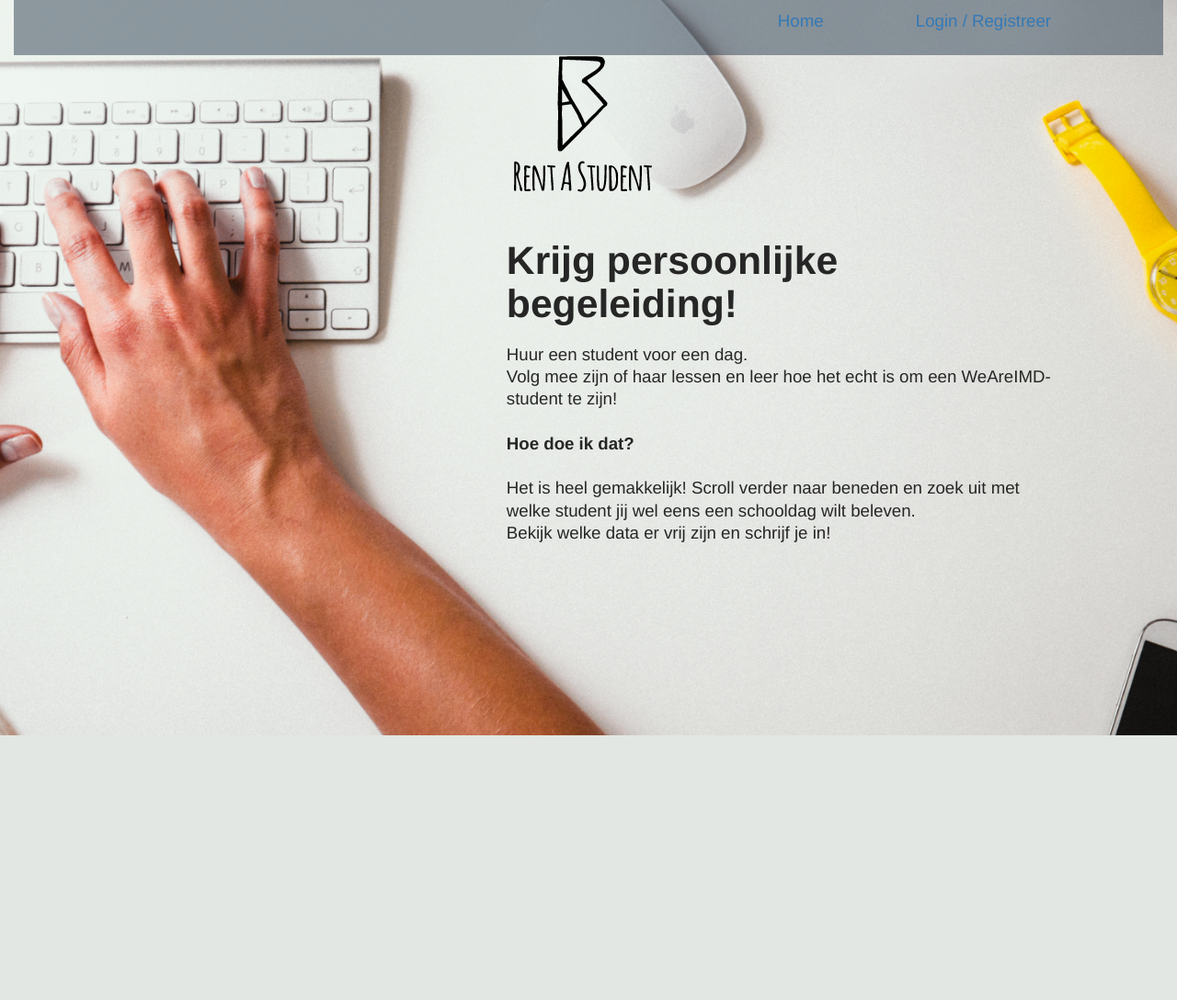
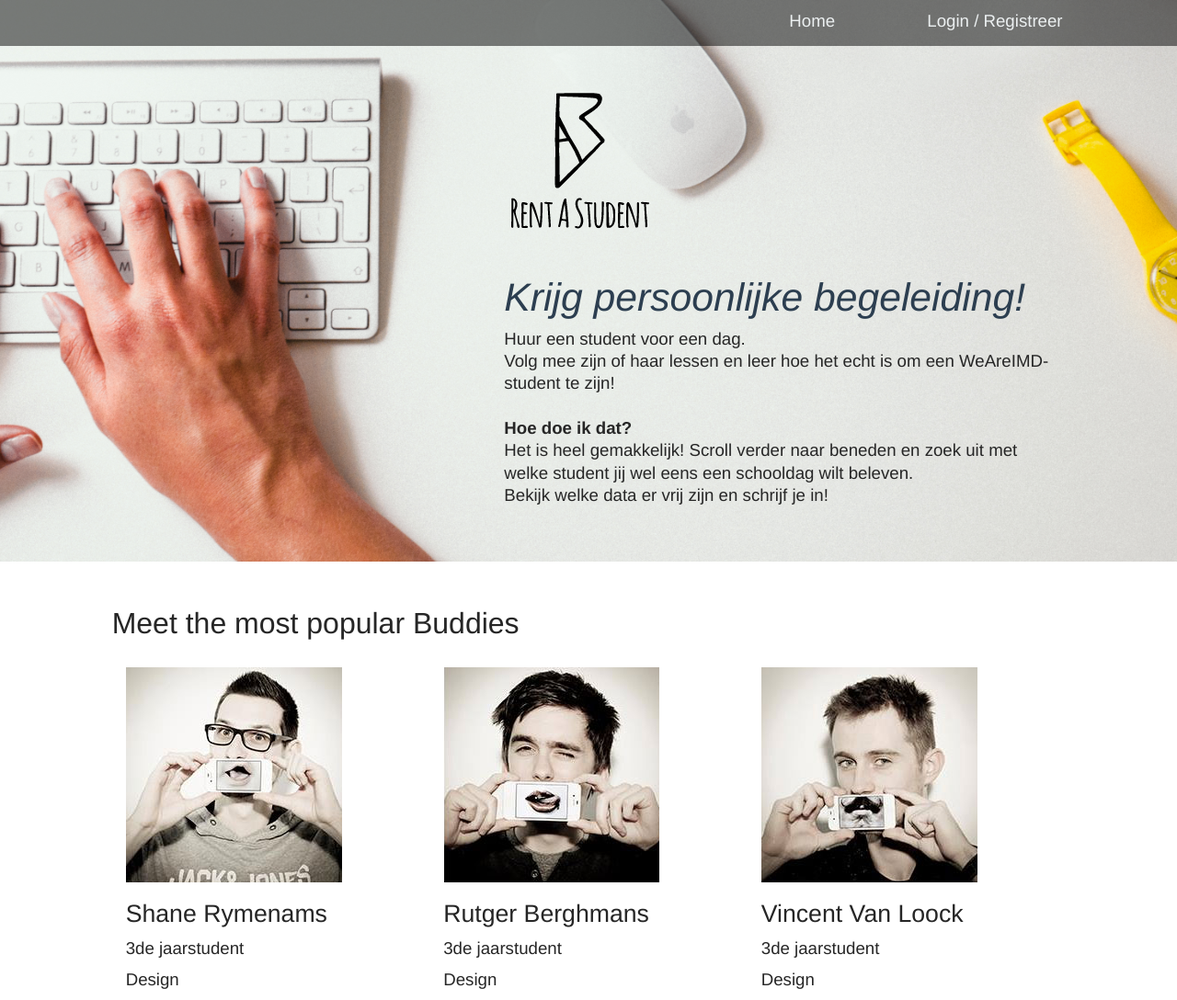
Before and after one commit to dirixtom/php1_proj, a PHP site: page /homepage.html in a window 1280 px wide. Shown: the whole page at 92% size. Before the commit the page ends 800 px from the top, so only its background shows below. Run offline with PHP 8.4, Linux system fonts and the light colour scheme; some libraries are stand-ins or nearby versions.

Commit message:
Layout update 1

```diff
--- a/css/style.css
+++ b/css/style.css
@@ -4,6 +4,7 @@ body {
 	color:#262626;
 	font-family: Helvetica, Arial, Verdana;
 	font-size:14pt;
+	font-weight:300;
 }
 
 .full {
@@ -15,14 +16,17 @@ body {
 }
 
 h1 {
+	color:#2c3e50;
 	font-size:32pt;
 	margin-top:40px;
-	font-weight:bold;
+	font-weight:400;
+	font-style:italic;
 }
 
 h2 {
 	font-size:24pt;
-	margin-top:20px;
+	margin-top:50px;
+	margin-bottom:30px;
 }
 
 h3 {
@@ -33,7 +37,6 @@ h3 {
 p {
 	font-size:14pt;
 	line-height:130%;
-	margin-top:20px;
 }
 
 .clear {
@@ -42,24 +45,41 @@ p {
 
 .container-fluid {
 	width: 100%;
+	padding-right:0px;
+	padding-left:0px;
 }
 
 .navigatie {
 	width:100%;
-	background-color:rgba(44, 62, 80,0.5);
+	background-color:rgba(0, 0, 0,0.5);
 }
 
 nav {
-	width:100%;
-
-	height:50px;
+	height:40px;
 }
 
 ul li {
 	display:inline-block;
 	float:right;
 	width:150px;
+}
+
+ul li a {
 	color:#ecf0f1;
+}
+
+ul li a:hover {
+	color:#2c3e50;
+	text-decoration:none;
+}
+
+.intro {
+	margin-top:50px;
+	margin-bottom:50px;
+}
+
+.buddies {
+	background-color:#FFF;
 }
 
 .formulier {
--- a/homepage.html
+++ b/homepage.html
@@ -4,7 +4,7 @@
 	<meta charset="UTF-8">
 	<title>Home - Rent A Student</title>
 	<meta name="viewport" content="width=device-width, initial-scale=1">
-	<!-- <link href="css/reset.css" rel="stylesheet" /> -->
+	<link href="css/reset.css" rel="stylesheet" />
 	<link href="css/bootstrap.min.css" rel="stylesheet">
 	<link href="css/style.css" rel="stylesheet" />
 
@@ -37,7 +37,7 @@
 				Huur een student voor een dag. <br />
 				Volg mee zijn of haar lessen en leer hoe het echt is om een WeAreIMD-student te zijn! <br /><br />
 
-				<strong>Hoe doe ik dat?</strong><br /><br />
+				<strong>Hoe doe ik dat?</strong><br />
 				Het is heel gemakkelijk! Scroll verder naar beneden en zoek uit met welke student jij wel eens een schooldag wilt beleven. <br />
 				Bekijk welke data er vrij zijn en schrijf je in!
 			</p>
@@ -45,10 +45,31 @@
 	  	<div class="col-md-1"></div>
 	</div>
 
-	<div class="row ">
+	<div class="row buddies">
 	  	<div class="col-md-1"></div>
 	  	<div class="col-md-10">
 
+			<h2>Meet the most popular Buddies</h2>
+			<div class="student col-md-4">
+                <img src="images/student1.jpg" alt="foto student 1" />
+                <!-- Hetgeen dat hieronder staat moet pas tevoorschijn komen als er gehoverd wordt over de image
+                google: image hover effects -->
+                <h3>Shane Rymenams</h3>
+                <p>3de jaarstudent</p>
+                <p>Design</p>
+            </div>
+            <div class="student col-md-4">
+                <img src="images/student2.jpg" alt="foto student 2" />
+                <h3>Rutger Berghmans</h3>
+                <p>3de jaarstudent</p>
+                <p>Design</p>
+            </div>
+            <div class="student col-md-4">
+                <img src="images/student3.jpg" alt="foto student 3" />
+                <h3>Vincent Van Loock</h3>
+                <p>3de jaarstudent</p>
+                <p>Design</p>
+            </div>
 	  	</div>
 	  	<div class="col-md-1"></div>
 	</div>
```
Also changed, not shown: sql/phpproject.sql (+4 -5 lines).
